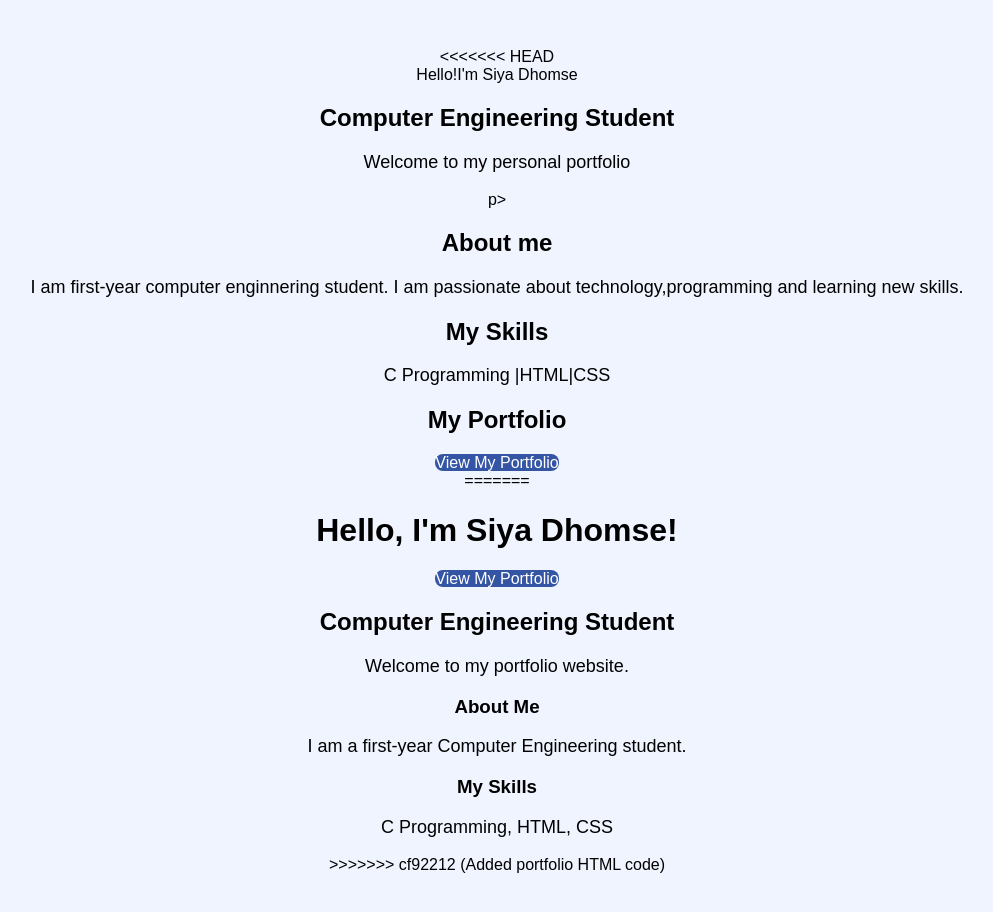
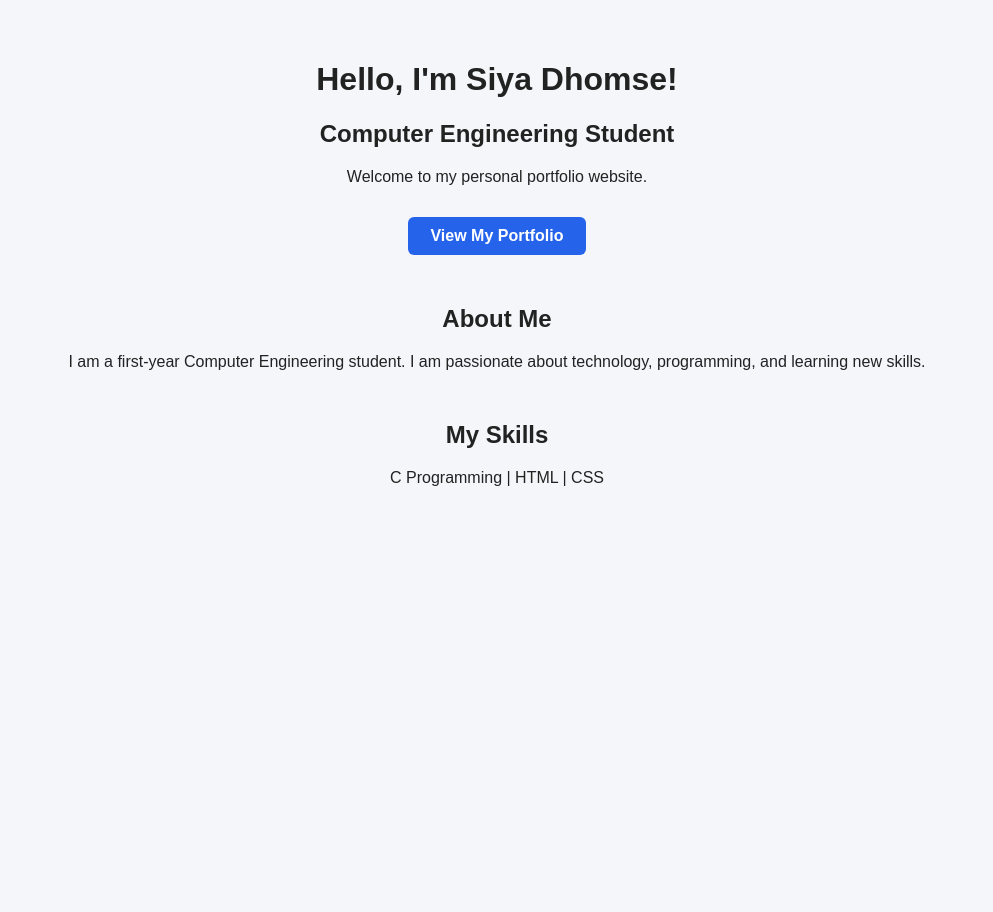
Before and after one commit to siyadhomse725-collab/my-portfolio, a plain HTML site: page index.html in a window 1280 px wide. Shown: the whole page, without its empty margins (143-1136 px from the left). After the commit the page ends 800 px from the top, so only its background shows below. Drawn offline with Linux system fonts and the light colour scheme.

Commit message:
clean portfolio code and fixed button

```diff
--- a/index.html
+++ b/index.html
@@ -1,86 +1,58 @@
 <!DOCTYPE html>
-<html>
+<html lang="en">
 <head>
-<<<<<<< HEAD
+  <meta charset="UTF-8" />
+  <meta name="viewport" content="width=device-width, initial-scale=1.0" />
   <title>Siya Dhomse | Portfolio</title>
   <style>
-  body{
-    font-family:Arial;
-    background-color:#f0f4ff;
-    text-align:center;
-    padding:40px
+    html {
+      scroll-behavior: smooth;
     }
-  container{
-    background:white;
-    padding:30px;
-    border-radius:15px
-    max-width:60px;
-    margine:auto;
+    body {
+      font-family: Arial, sans-serif;
+      text-align: center;
+      margin: 0;
+      padding: 40px 20px;
+      background-color: #f4f6f9;
+      color: #222;
     }
-  hl{
-    colour:#3454a4;
+    .btn {
+      display: inline-block;
+      margin-top: 15px;
+      padding: 10px 22px;
+      background-color: #2563eb;
+      color: white;
+      text-decoration: none;
+      border-radius: 6px;
+      font-weight: bold;
     }
-  h2{
-    colour:#555;
+    .btn:hover {
+      background-color: #1d4ed8;
     }
-  p{
-    font-size:18px;
-  }
-  a{
-    background:#3454a4;
-    color:white;
-    padding:12px20px;
-    text-decoration:none;
-    border-radius:8px;
+    section {
+      margin-top: 50px;
     }
   </style>
 </head>
-  <div class="container">
-    <hl>Hello!I'm Siya Dhomse</hl>
-    <h2>Computer Engineering Student</h2>
-   <p>Welcome to my personal portfolio</p>
-p>
-      <h2>About me</h2>
-      <p>
-        I am first-year computer enginnering student.
-        I am passionate about technology,programming and learning new skills.
-      </p>
-      <h2>My Skills</h2>
-      <p>C Programming |HTML|CSS</p>
-      <h2>My Portfolio</h2>
-      <a herf="Siya_Dhomse_Portfolio.pdf"
-     target="_blank">
-        View My Portfolio
-      </a>
-        </div>
-    </body>
-    </html>
-
-
-        </a>
-
-
-
-=======
-    <title>My Portfolio</title>
-</head>
 <body>
 
+  <header>
     <h1>Hello, I'm Siya Dhomse!</h1>
-    <a href="https://siyadhomse725-collab.github.io/my-portfolio/">
-   View My Portfolio
-   </a>
+    <h2>Computer Engineering Student</h2>
+    <p>Welcome to my personal portfolio website.</p>
+    <!-- Is button par click karne se niche About Me & Skills par jayega -->
+    <a href="#about" class="btn">View My Portfolio</a>
+  </header>
 
-    <h2>Computer Engineering Student</h2>
+  <section id="about">
+    <h2>About Me</h2>
+    <p>I am a first-year Computer Engineering student. I am passionate about technology, programming, and learning new skills.</p>
+  </section>
 
-    <p>Welcome to my portfolio website.</p>
-
-    <h3>About Me</h3>
-    <p>I am a first-year Computer Engineering student.</p>
-
-    <h3>My Skills</h3>
-    <p>C Programming, HTML, CSS</p>
+  <section id="skills">
+    <h2>My Skills</h2>
+    <p>C Programming | HTML | CSS</p>
+  </section>
 
 </body>
 </html>
->>>>>>> cf92212 (Added portfolio HTML code)
```
Lines whose indentation alone changed are shown as unchanged.
